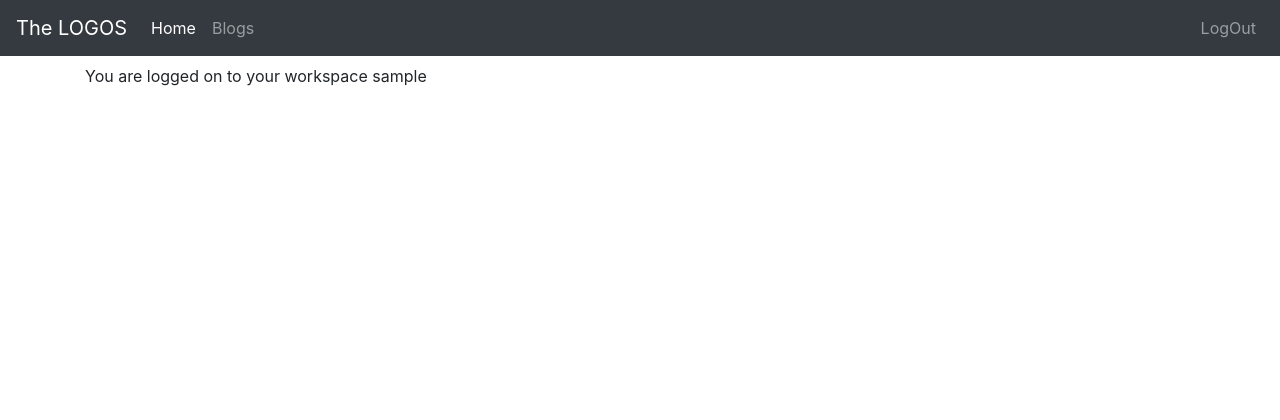
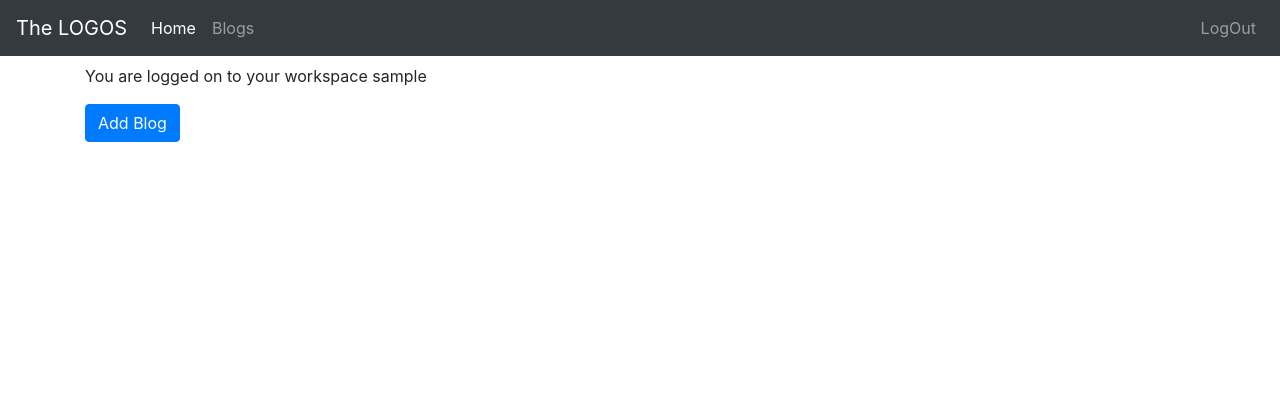
Before and after one commit to Code-Institute-Submissions/Milestone-3-Project-1, a Flask app: page /edit in a window 1280 px wide. Shown: the top 420 px of the page. Run offline with Flask 2, Linux system fonts and the light colour scheme; the visitor is signed in with stand-in values (Sample User, id 1); data that the repository does not hold is empty; some libraries are stand-ins or nearby versions.

Commit message:
add button to add a blog to blogs

```diff
--- a/templates/edit.html
+++ b/templates/edit.html
@@ -2,6 +2,7 @@
 {% block content %}
 <h2>{{page_title}}</h2>
 <p>You are logged on to your workspace {{session.username }}</p>
+<a class=" btn btn-primary" href="/add_blog">Add Blog </a>
     {% for blog in blogs %}
       {{ loop.index }}
       {% if loop.index % 2 !=0 %}
@@ -21,7 +22,6 @@
     </div>
   </div>
   </div>
-  {% else %}
 <div class="card mb-3" style="max-width: 1000px;">
   <div class="row no-gutters">
 
```
